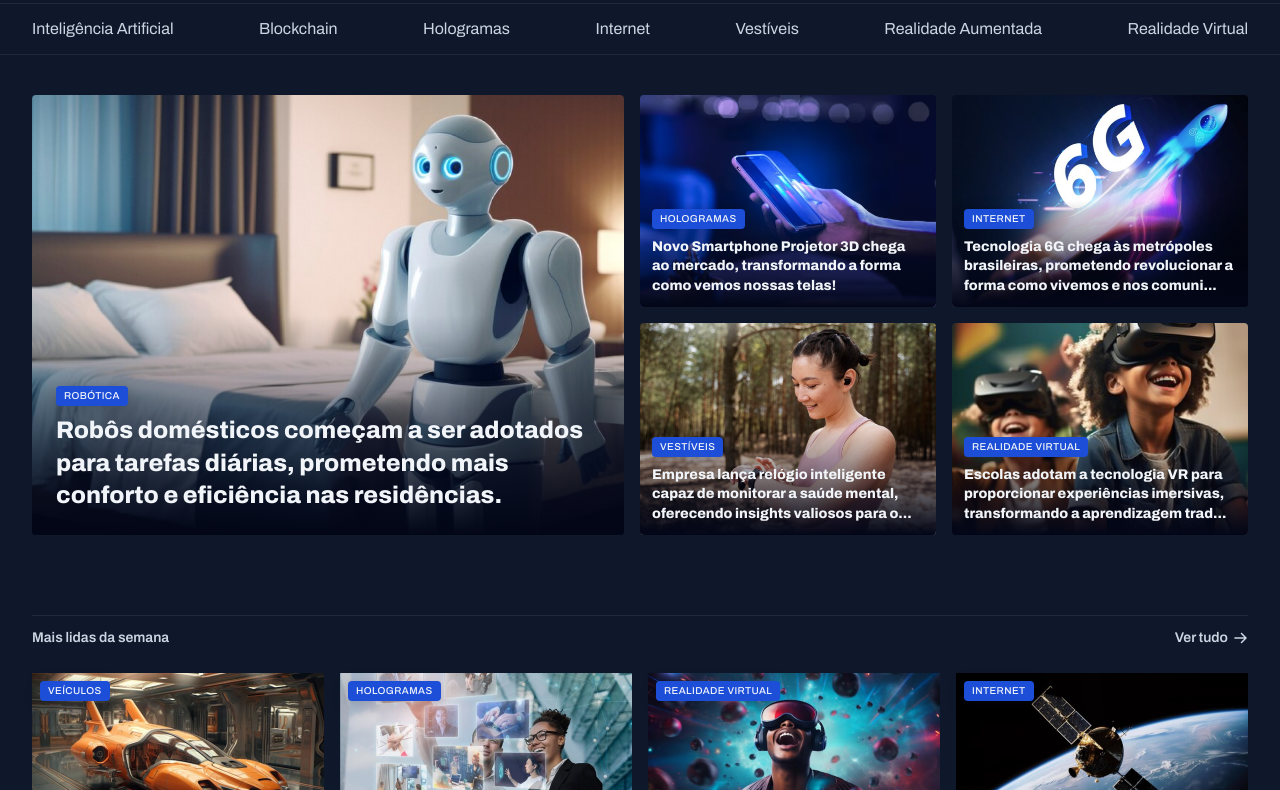
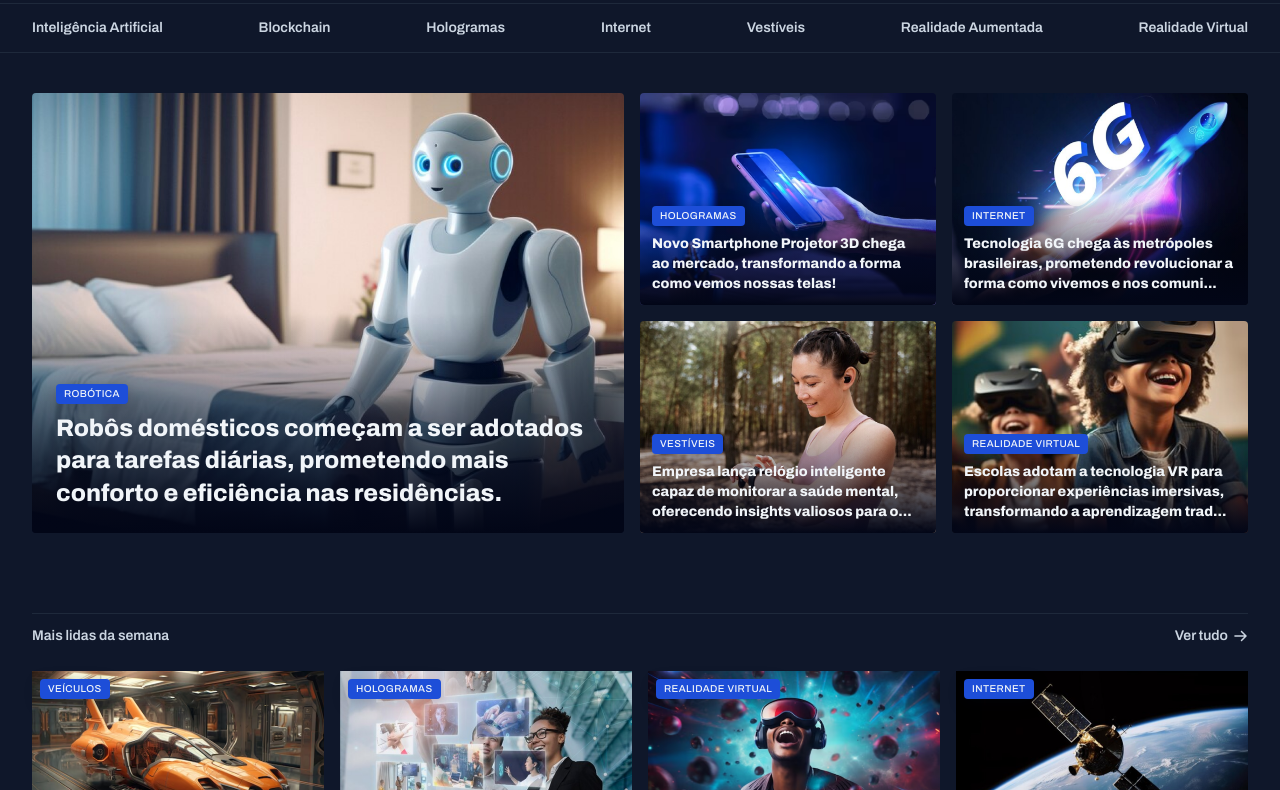
Before and after one commit to gqueico/tech-news, a plain HTML site: page index.html in a window 1280 px wide. Shown: the part 61-851 px from the top of the page. Drawn offline with Linux system fonts and the light colour scheme.

Commit message:
:recycle: Refactor secondary header

```diff
--- a/styles/header.css
+++ b/styles/header.css
@@ -28,4 +28,8 @@
   padding: 14px 32px;
   border-block: 1px solid var(--stroke-color);
   justify-content: space-between;
+
+  a {
+    font: var(--text-span);
+  }
 }
```
